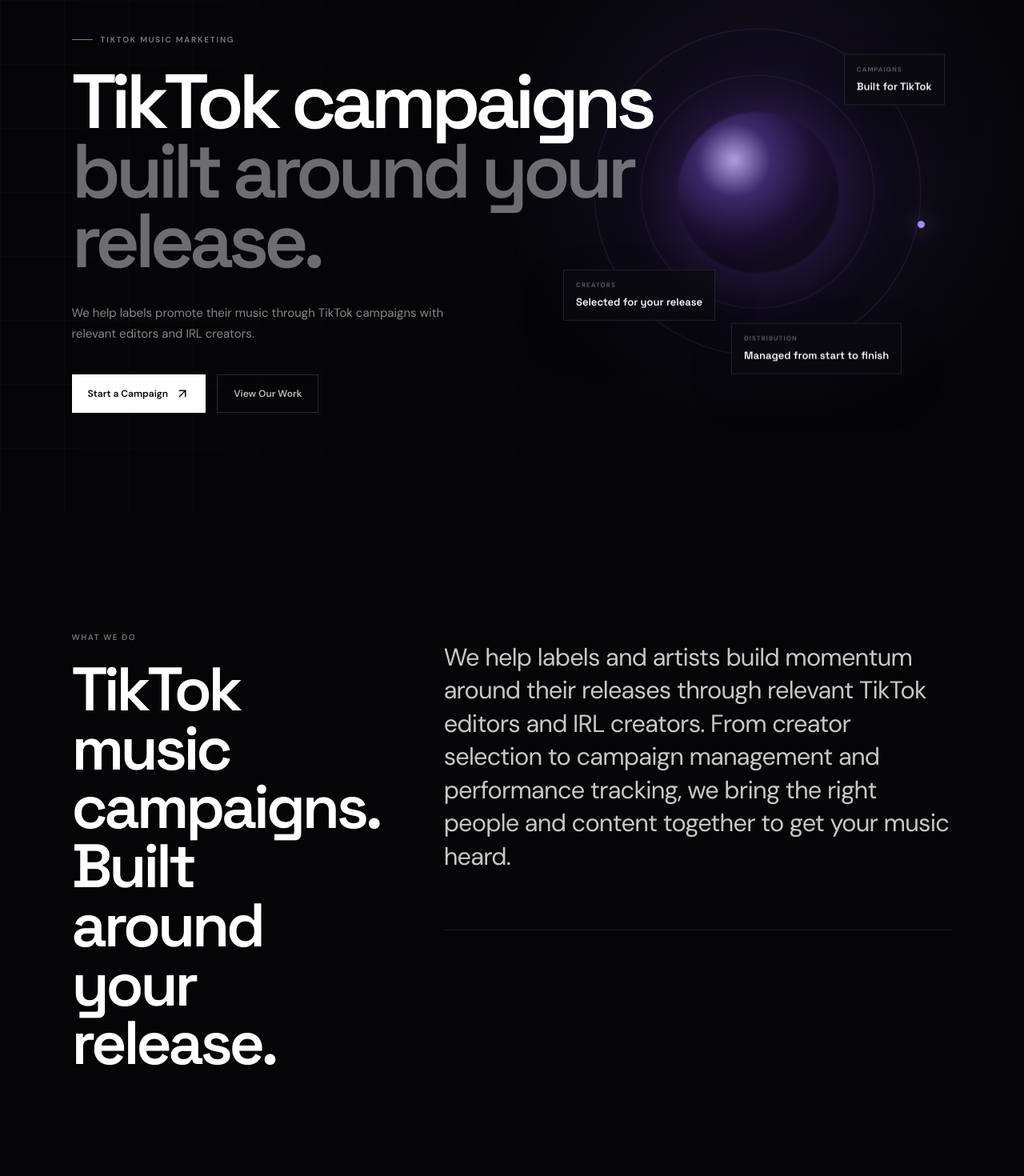
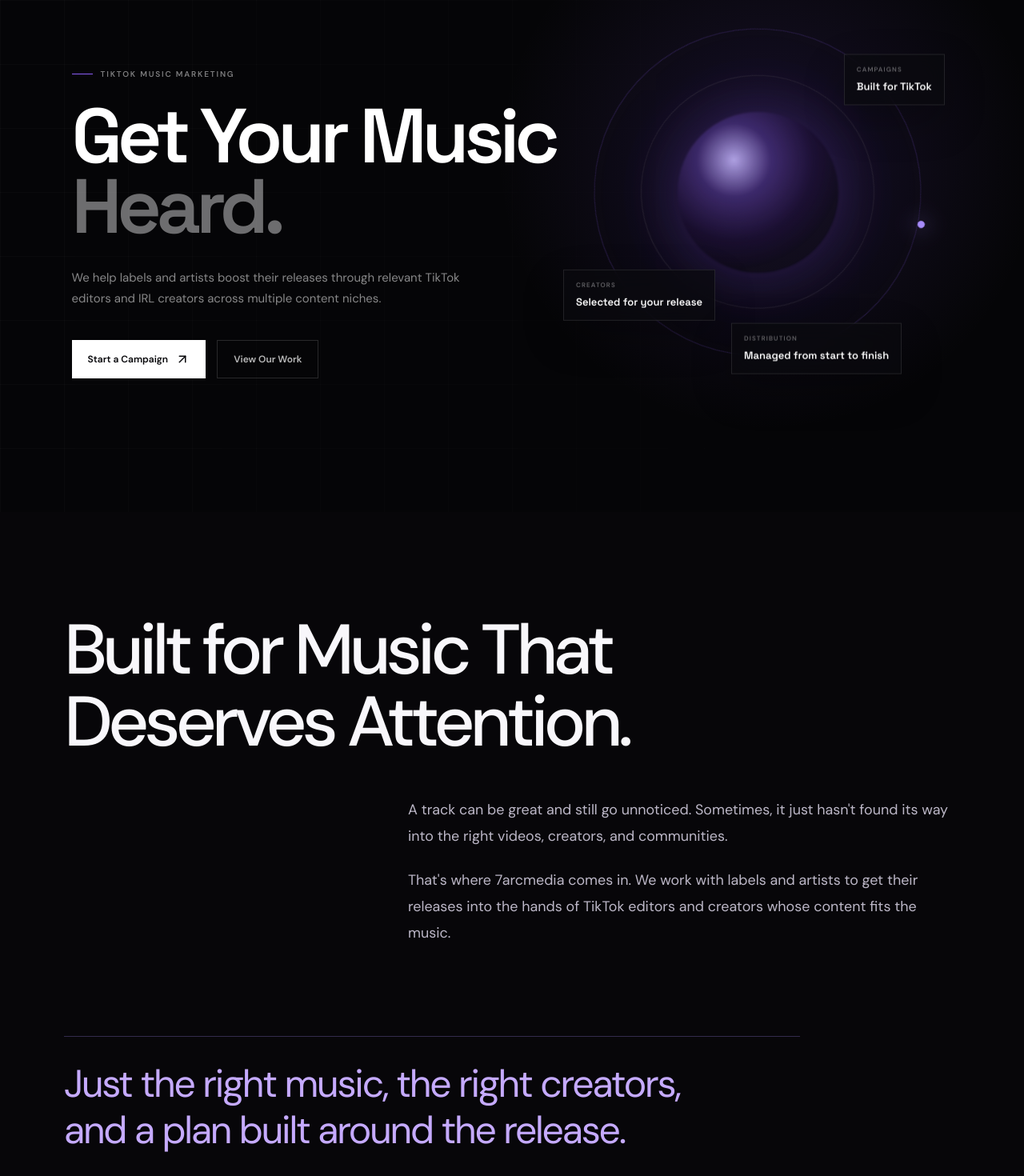
Before and after one commit to rushisav10-web/7arcmedia-portfolio, a React (Vite) app: page / in a window 1280 px wide. Shown: the part 160-1630 px from the top of the page at 80% size. Built offline with nearby package versions, Linux system fonts and the light colour scheme.

Commit message:
Improve hero section messaging

```diff
--- a/src/App.jsx
+++ b/src/App.jsx
@@ -13,6 +13,7 @@
 import "./Navbar.css";
 import "./Hero.css";
 import "./WhatWeDo.css";
+import "./BrandStory.css";
 import "./Campaigns.css";
 import "./Results.css";
 import "./Process.css";
@@ -68,97 +69,74 @@
     {
       title: "YALA - SLOWED",
       artist: "QMIIR, DJ Zarek, Irokz",
-      artwork:
-        "https://open.voidware.de/track/0h4kC7ZNJZDEYDlYQTlDoB",
-      spotify:
-        "https://open.spotify.com/track/0h4kC7ZNJZDEYDlYQTlDoB",
+      artwork: "https://open.voidware.de/track/0h4kC7ZNJZDEYDlYQTlDoB",
+      spotify: "https://open.spotify.com/track/0h4kC7ZNJZDEYDlYQTlDoB",
     },
     {
       title: "PENTHOUSE",
       artist: "Fyex, Dj Samir, mati2k",
-      artwork:
-        "https://open.voidware.de/track/2LRtS39Bpt9sIOfshAFPnr",
-      spotify:
-        "https://open.spotify.com/track/2LRtS39Bpt9sIOfshAFPnr",
+      artwork: "https://open.voidware.de/track/2LRtS39Bpt9sIOfshAFPnr",
+      spotify: "https://open.spotify.com/track/2LRtS39Bpt9sIOfshAFPnr",
     },
     {
       title: "SPEAK UP",
       artist: "PUNXO",
-      artwork:
-        "https://open.voidware.de/track/0we6QNkfHWedfeuIyai4aG",
-      spotify:
-        "https://open.spotify.com/track/0we6QNkfHWedfeuIyai4aG",
+      artwork: "https://open.voidware.de/track/0we6QNkfHWedfeuIyai4aG",
+      spotify: "https://open.spotify.com/track/0we6QNkfHWedfeuIyai4aG",
     },
     {
       title: "ELA ACELERA",
       artist: "Sayfalse, Zericxxn, D4R.IO",
       artwork: elaAceleraArtwork,
-      spotify:
-        "https://open.spotify.com/track/6br6Ek1t1An046l7kocCwH",
+      spotify: "https://open.spotify.com/track/6br6Ek1t1An046l7kocCwH",
     },
     {
       title: "S&M HARDTEKK",
       artist: "VLNCRSH",
-      artwork:
-        "https://open.voidware.de/track/4E9qJpXxBha2JLT92NC7bL",
-      spotify:
-        "https://open.spotify.com/track/4E9qJpXxBha2JLT92NC7bL",
+      artwork: "https://open.voidware.de/track/4E9qJpXxBha2JLT92NC7bL",
+      spotify: "https://open.spotify.com/track/4E9qJpXxBha2JLT92NC7bL",
     },
     {
       title: "S&M HARDSTYLE",
       artist: "Renstiel",
-      artwork:
-        "https://open.voidware.de/track/0i6OcBQUMfMhCecDuYFzPK",
-      spotify:
-        "https://open.spotify.com/track/0i6OcBQUMfMhCecDuYFzPK",
+      artwork: "https://open.voidware.de/track/0i6OcBQUMfMhCecDuYFzPK",
+      spotify: "https://open.spotify.com/track/0i6OcBQUMfMhCecDuYFzPK",
     },
     {
       title: "I Hate You",
       artist: "lolwtfitsjake",
-      artwork:
-        "https://open.voidware.de/track/54UuocT4NpUDQrgUGz7S8E",
-      spotify:
-        "https://open.spotify.com/track/54UuocT4NpUDQrgUGz7S8E",
+      artwork: "https://open.voidware.de/track/54UuocT4NpUDQrgUGz7S8E",
+      spotify: "https://open.spotify.com/track/54UuocT4NpUDQrgUGz7S8E",
     },
     {
       title: "MY DESTINY HARDTEKK",
       artist: "conqr, RADIXNT",
-      artwork:
-        "https://open.voidware.de/track/0JAsPa4xiUpZinuRkOorJ0",
-      spotify:
-        "https://open.spotify.com/track/0JAsPa4xiUpZinuRkOorJ0",
+      artwork: "https://open.voidware.de/track/0JAsPa4xiUpZinuRkOorJ0",
+      spotify: "https://open.spotify.com/track/0JAsPa4xiUpZinuRkOorJ0",
     },
     {
       title: "ESPAÇO LIMINAL 2",
       artist: "NXGHT!, KGJ, Scythermane",
-      artwork:
-        "https://open.voidware.de/track/6NBMY5dl0oFqZwbnyurtnr",
-      spotify:
-        "https://open.spotify.com/track/6NBMY5dl0oFqZwbnyurtnr",
+      artwork: "https://open.voidware.de/track/6NBMY5dl0oFqZwbnyurtnr",
+      spotify: "https://open.spotify.com/track/6NBMY5dl0oFqZwbnyurtnr",
     },
     {
       title: "MONTAGEM MANDELA",
       artist: "MXZI, Dj Samir, volkz",
-      artwork:
-        "https://open.voidware.de/track/7mF8kh1OlLFawmMD1taJLh",
-      spotify:
-        "https://open.spotify.com/track/7mF8kh1OlLFawmMD1taJLh",
+      artwork: "https://open.voidware.de/track/7mF8kh1OlLFawmMD1taJLh",
+      spotify: "https://open.spotify.com/track/7mF8kh1OlLFawmMD1taJLh",
     },
     {
       title: "MONTAGEM TENTAÇÃO",
       artist: "Dexhenry, DJ QUIRINO, ZomboBox!",
-      artwork:
-        "https://open.voidware.de/track/4RnqCp46W19Wd37v2mFswy",
-      spotify:
-        "https://open.spotify.com/track/4RnqCp46W19Wd37v2mFswy",
+      artwork: "https://open.voidware.de/track/4RnqCp46W19Wd37v2mFswy",
+      spotify: "https://open.spotify.com/track/4RnqCp46W19Wd37v2mFswy",
     },
     {
       title: "The Crazy In Your Eyes",
       artist: "lolwtfitsjake",
-      artwork:
-        "https://open.voidware.de/track/4OQ20fwtLIgJ6MjVFs1ROi",
-      spotify:
-        "https://open.spotify.com/track/4OQ20fwtLIgJ6MjVFs1ROi",
+      artwork: "https://open.voidware.de/track/4OQ20fwtLIgJ6MjVFs1ROi",
+      spotify: "https://open.spotify.com/track/4OQ20fwtLIgJ6MjVFs1ROi",
     },
   ];
 
@@ -188,10 +166,7 @@
   const currentContent = topPerformingContent[activeContent];
 
   const reveal = {
-    hidden: {
-      opacity: 0,
-      y: 30,
-    },
+    hidden: { opacity: 0, y: 30 },
     visible: {
       opacity: 1,
       y: 0,
@@ -203,10 +178,7 @@
   };
 
   const revealSlow = {
-    hidden: {
-      opacity: 0,
-      y: 40,
-    },
+    hidden: { opacity: 0, y: 40 },
     visible: {
       opacity: 1,
       y: 0,
@@ -219,7 +191,7 @@
 
   return (
     <div className="site">
-      {/* ==================== NAVBAR ==================== */}
+      {/* NAVBAR */}
       <nav className="navbar">
         <a href="#home" className="nav-logo">
           7arc<span>media</span>
@@ -227,7 +199,7 @@
 
         <div className="nav-links">
           <a href="#home">Home</a>
-          <a href="#what-we-do">What We Do</a>
+          <a href="#built-around-the-music">Our Story</a>
           <a href="#campaigns">Work</a>
           <a href="#songs">Songs</a>
           <a href="#process">Process</a>
@@ -244,6 +216,7 @@
           className="nav-menu"
           onClick={() => setMenuOpen(!menuOpen)}
           aria-label="Toggle menu"
+          aria-expanded={menuOpen}
         >
           {menuOpen ? <X size={24} /> : <Menu size={24} />}
         </button>
@@ -261,30 +234,21 @@
               </a>
 
               <a
-                href="#what-we-do"
+                href="#built-around-the-music"
                 onClick={() => setMenuOpen(false)}
               >
-                What We Do
+                Our Story
               </a>
 
-              <a
-                href="#campaigns"
-                onClick={() => setMenuOpen(false)}
-              >
+              <a href="#campaigns" onClick={() => setMenuOpen(false)}>
                 Work
               </a>
 
-              <a
-                href="#songs"
-                onClick={() => setMenuOpen(false)}
-              >
+              <a href="#songs" onClick={() => setMenuOpen(false)}>
                 Songs
               </a>
 
-              <a
-                href="#process"
-                onClick={() => setMenuOpen(false)}
-              >
+              <a href="#process" onClick={() => setMenuOpen(false)}>
                 Process
               </a>
 
@@ -295,10 +259,7 @@
                 Why Work With Us
               </a>
 
-              <a
-                href="#contact"
-                onClick={() => setMenuOpen(false)}
-              >
+              <a href="#contact" onClick={() => setMenuOpen(false)}>
                 Contact
               </a>
 
@@ -314,7 +275,7 @@
         </AnimatePresence>
       </nav>
 
-      {/* ==================== HERO ==================== */}
+      {/* HERO */}
       <section id="home" className="hero">
         <div className="hero-content">
           <motion.div
@@ -333,14 +294,15 @@
             </motion.div>
 
             <motion.h1 variants={reveal}>
-              TikTok campaigns
+              Get Your Music
               <br />
-              <span>built around your release.</span>
+              <span>Heard.</span>
             </motion.h1>
 
             <motion.p className="hero-description" variants={reveal}>
-              We help labels promote their music through TikTok campaigns
-              with relevant editors and IRL creators.
+              We help labels and artists boost their releases through
+              relevant TikTok editors and IRL creators across multiple
+              content niches.
             </motion.p>
 
             <motion.div className="hero-actions" variants={reveal}>
@@ -378,50 +340,61 @@
         </div>
       </section>
 
-      {/* ==================== WHAT WE DO ==================== */}
-      <section id="what-we-do" className="what-section">
-        <div className="what-inner">
-          <div className="what-top">
-            <motion.div
-              className="what-heading"
+      {/* BRAND STORY */}
+      <section
+        id="built-around-the-music"
+        className="brand-story-section"
+      >
+        <div className="brand-story-inner">
+          <div className="brand-story-main">
+            <motion.h2
+              className="brand-story-headline"
               initial="hidden"
               whileInView="visible"
               viewport={{ once: true, amount: 0.2 }}
-              variants={reveal}
+              variants={revealSlow}
             >
-              <div className="section-label">
-                What We Do
-              </div>
-
-              <h2>
-                TikTok music campaigns.
-                <br />
-                <span>Built around your release.</span>
-              </h2>
-            </motion.div>
+              Built for Music That Deserves Attention.
+            </motion.h2>
 
             <motion.div
-              className="what-copy"
+              className="brand-story-copy"
               initial="hidden"
               whileInView="visible"
               viewport={{ once: true, amount: 0.2 }}
               variants={reveal}
             >
               <p>
-                We help labels and artists build momentum around their
-                releases through relevant TikTok editors and IRL creators.
-                From creator selection to campaign management and performance
-                tracking, we bring the right people and content together to
-                get your music heard.
+                A track can be great and still go unnoticed. Sometimes, it
+                just hasn't found its way into the right videos, creators,
+                and communities.
               </p>
 
-              <div className="what-line" />
+              <p>
+                That's where 7arcmedia comes in. We work with labels and
+                artists to get their releases into the hands of TikTok
+                editors and creators whose content fits the music.
+              </p>
             </motion.div>
           </div>
+
+          <motion.div
+            className="brand-story-closing"
+            initial="hidden"
+            whileInView="visible"
+            viewport={{ once: true, amount: 0.25 }}
+            variants={revealSlow}
+          >
+            <span className="brand-story-closing-mark">“</span>
+            <p>
+              Just the right music, the right creators, and a plan built
+              around the release.
+            </p>
+          </motion.div>
         </div>
       </section>
 
-      {/* ==================== TOP PERFORMING CONTENT ==================== */}
+      {/* TOP PERFORMING CONTENT */}
       <motion.section
         id="campaigns"
         className="top-content-section"
@@ -550,7 +523,7 @@
         </div>
       </motion.section>
 
-      {/* ==================== SONGS WE'VE WORKED ON ==================== */}
+      {/* SONGS WE'VE WORKED ON */}
       <section id="songs" className="songs-section">
         <div className="songs-inner">
           <motion.div
@@ -648,7 +621,7 @@
         </div>
       </section>
 
-      {/* ==================== PROCESS ==================== */}
+      {/* PROCESS */}
       <section id="process" className="process-section">
         <div className="process-inner">
           <motion.div
@@ -658,9 +631,7 @@
             viewport={{ once: true, amount: 0.2 }}
             variants={reveal}
           >
-            <div className="section-label">
-              Process
-            </div>
+            <div className="section-label">Process</div>
 
             <h2>
               From release
@@ -678,7 +649,6 @@
               variants={reveal}
             >
               <span className="process-number">01</span>
-
               <div>
                 <h3>Understand</h3>
                 <p>
@@ -695,7 +665,6 @@
               variants={reveal}
             >
               <span className="process-number">02</span>
-
               <div>
                 <h3>Select</h3>
                 <p>
@@ -712,11 +681,11 @@
               variants={reveal}
             >
               <span className="process-number">03</span>
-
               <div>
                 <h3>Execute</h3>
                 <p>
-                  We coordinate your campaign across selected creators and pages.
+                  We coordinate your campaign across selected creators and
+                  pages.
                 </p>
               </div>
             </motion.div>
@@ -729,7 +698,6 @@
               variants={reveal}
             >
               <span className="process-number">04</span>
-
               <div>
                 <h3>Report</h3>
                 <p>
@@ -741,10 +709,10 @@
         </div>
       </section>
 
-      {/* ==================== WHY WORK WITH US ==================== */}
+      {/* WHY WORK WITH US */}
       <WhyWorkWithUs />
 
-      {/* ==================== CONTACT / FOOTER ==================== */}
+      {/* CONTACT / FOOTER */}
       <footer id="contact" className="footer-section">
         <div className="footer-inner">
           <motion.div
@@ -754,9 +722,7 @@
             viewport={{ once: true, amount: 0.2 }}
             variants={reveal}
           >
-            <div className="section-label">
-              Contact
-            </div>
+            <div className="section-label">Contact</div>
 
             <h2>
               Have a release
--- /dev/null
+++ b/src/BrandStory.css
@@ -0,0 +1,124 @@
+
+.brand-story-section {
+  position: relative;
+  isolation: isolate;
+  overflow: hidden;
+  padding: clamp(84px, 10vw, 140px) 24px;
+  background: #070609;
+  color: #f7f5fb;
+}
+
+.brand-story-inner {
+  width: min(100%, 1120px);
+  margin: 0 auto;
+}
+
+/* HEADLINE */
+
+.brand-story-main {
+  display: flex;
+  flex-direction: column;
+  align-items: flex-start;
+  gap: clamp(32px, 4vw, 48px);
+}
+
+.brand-story-headline {
+  max-width: 1000px;
+  margin: 0;
+  color: #f8f7fb;
+  font-size: clamp(42px, 7.2vw, 88px);
+  font-weight: 500;
+  letter-spacing: -0.065em;
+  line-height: 1.02;
+  text-wrap: balance;
+}
+
+/* BODY COPY */
+
+.brand-story-copy {
+  width: min(100%, 690px);
+  margin-left: auto;
+}
+
+.brand-story-copy p {
+  margin: 0 0 22px;
+  color: #bcb7c7;
+  font-size: clamp(16px, 1.4vw, 18px);
+  font-weight: 400;
+  line-height: 1.85;
+}
+
+.brand-story-copy p:last-child {
+  margin-bottom: 0;
+}
+
+/* CLOSING STATEMENT */
+
+.brand-story-closing {
+  display: block;
+  width: min(100%, 920px);
+  margin-top: clamp(64px, 9vw, 112px);
+  padding-top: 30px;
+  border-top: 1px solid rgba(167, 139, 250, 0.28);
+}
+
+.brand-story-closing-mark {
+  display: none;
+}
+
+.brand-story-closing p {
+  max-width: 900px;
+  margin: 0;
+  color: #c5aaff;
+  font-size: clamp(27px, 4.2vw, 48px);
+  font-weight: 400;
+  letter-spacing: -0.045em;
+  line-height: 1.2;
+  text-wrap: balance;
+}
+
+/* MOBILE */
+
+@media (max-width: 760px) {
+  .brand-story-section {
+    padding: 76px 22px 84px;
+  }
+
+  .brand-story-main {
+    gap: 28px;
+  }
+
+  .brand-story-headline {
+    max-width: 600px;
+    font-size: clamp(40px, 10vw, 62px);
+    line-height: 1.05;
+    letter-spacing: -0.055em;
+  }
+
+  .brand-story-copy {
+    width: 100%;
+    margin-left: 0;
+  }
+
+  .brand-story-copy p {
+    margin-bottom: 18px;
+    font-size: 16px;
+    line-height: 1.8;
+  }
+
+  .brand-story-closing {
+    margin-top: 52px;
+    padding-top: 24px;
+  }
+
+  .brand-story-closing p {
+    font-size: clamp(28px, 7.5vw, 38px);
+    line-height: 1.25;
+  }
+}
+
+@media (prefers-reduced-motion: reduce) {
+  .brand-story-section {
+    scroll-behavior: auto;
+  }
+}
```
